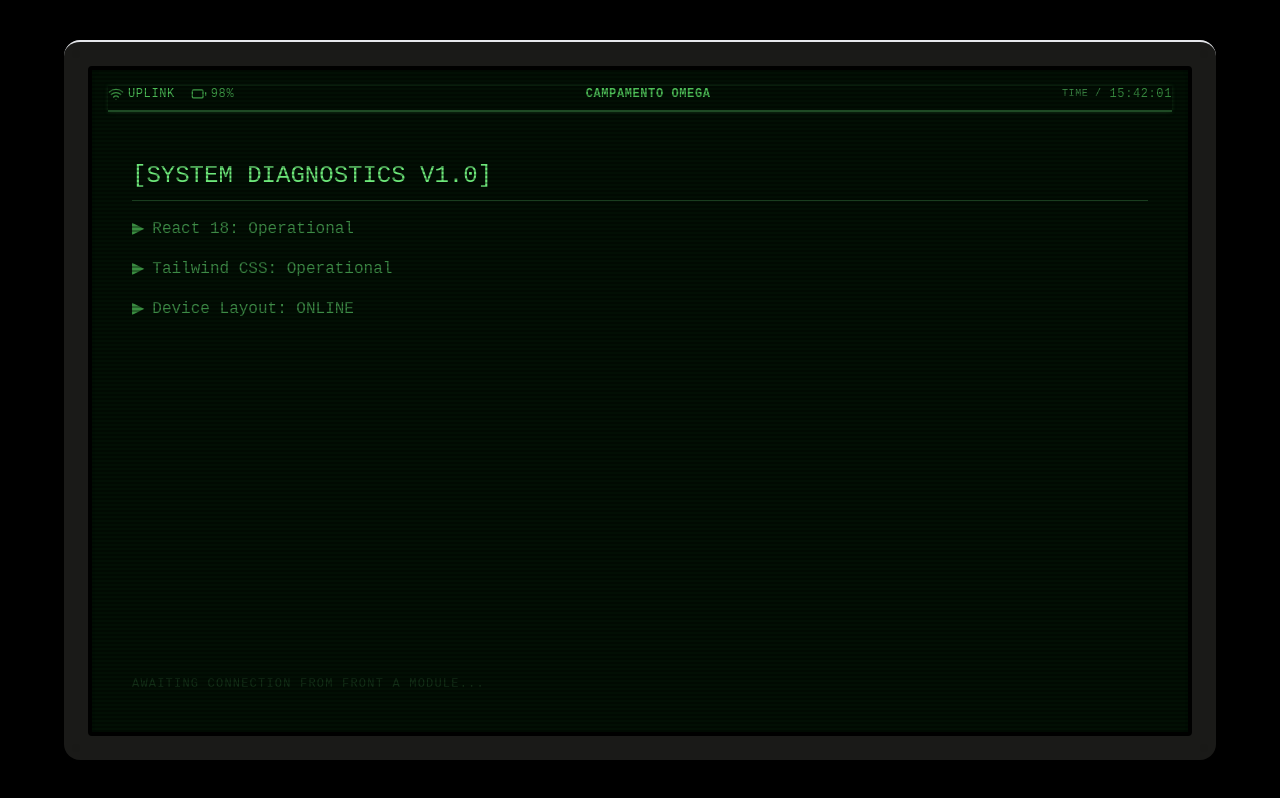
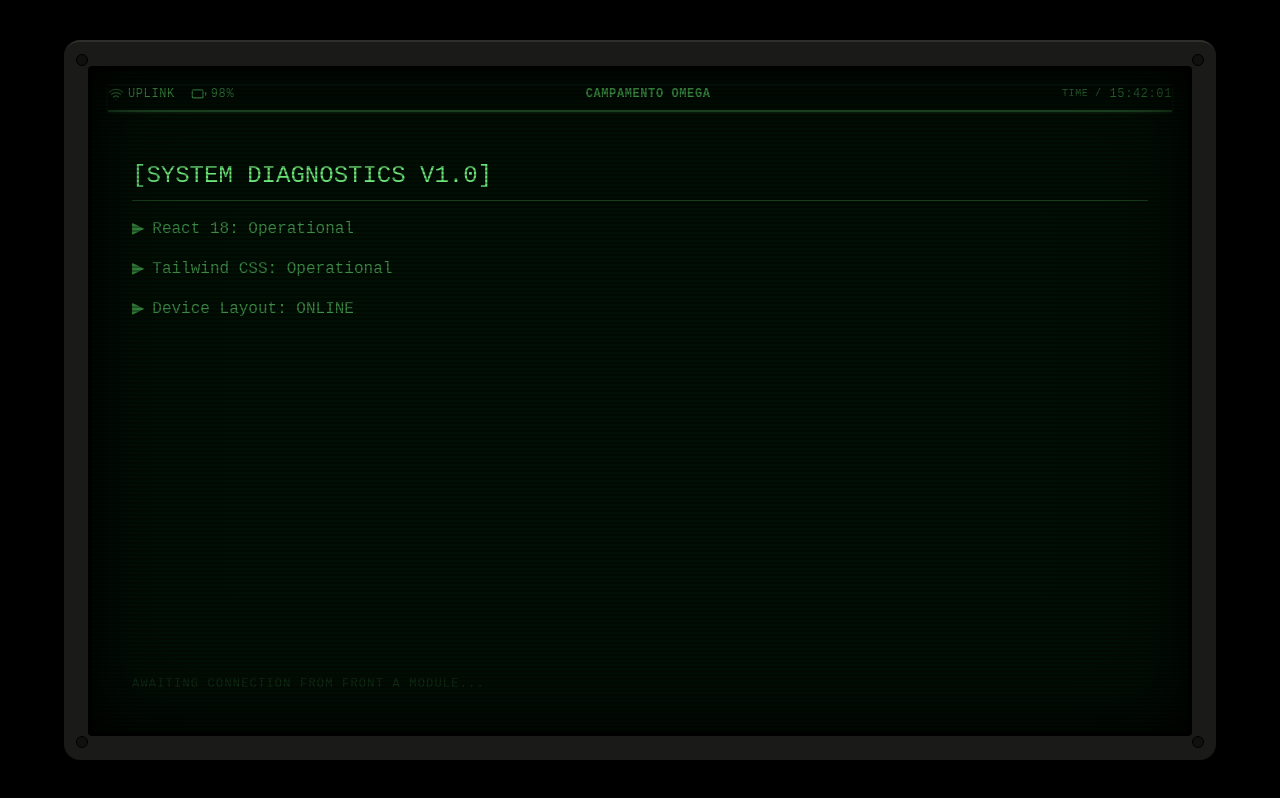
Before and after one commit to quesadx/gestion-del-fin-frontend, a React (Vite) app: page / in a window 1280 px wide. Built offline with nearby package versions, Linux system fonts and the light colour scheme.

Commit message:
apply missing CRT visual effects and refine animations
- Added missing 'bezel-hi' and 'screw' colors to tailwind config so decorative hardware renders correctly.
- Added deep inset box-shadow pseudo-element in scanlines CSS to simulate curved CRT glass vignette.

```diff
--- a/src/app/styles/scanlines.css
+++ b/src/app/styles/scanlines.css
@@ -9,6 +9,21 @@
   position: relative;
   /* Prevents the scanlines from overflowing the container */
   overflow: hidden;
+}
+
+/**
+ * Create a pronounced internal shadow to
+ * give the illusion of a bulbous, curved crystal.
+ */
+.crt-screen::before {
+  content: "";
+  position: absolute;
+  inset: 0;
+  box-shadow:
+    inset 0 0 60px rgba(0, 0, 0, 0.95),
+    inset 0 0 120px rgba(0, 0, 0, 0.4);
+  pointer-events: none;
+  z-index: 5;
 }
 
 /**
--- a/src/shared/lib/motion.ts
+++ b/src/shared/lib/motion.ts
@@ -5,7 +5,7 @@ export const crtOn: Variants = {
   animate: {
     scaleY: 1,
     opacity: 1,
-    transition: { duration: 0.25, ease: [0.23, 1, 0.32, 1] },
+    transition: { duration: 0.8, ease: [0.23, 1, 0.32, 1] },
   },
 };
 export const fadeIn: Variants = {
--- a/src/shared/ui/device/DeviceFrame.tsx
+++ b/src/shared/ui/device/DeviceFrame.tsx
@@ -18,10 +18,10 @@ export function DeviceFrame({ children }: Props) {
       */}
       <div className="relative flex h-full w-full max-w-6xl flex-col rounded-2xl border-t-2 border-t-bezel-hi bg-bezel p-3 shadow-2xl md:p-6">
         {/* Decorative Screws (Top Left, Top Right, Bottom Left, Bottom Right) */}
-        <div className="absolute left-2 top-2 h-2 w-2 rounded-full bg-screw shadow-inner" />
-        <div className="absolute right-2 top-2 h-2 w-2 rounded-full bg-screw shadow-inner" />
-        <div className="absolute bottom-2 left-2 h-2 w-2 rounded-full bg-screw shadow-inner" />
-        <div className="absolute bottom-2 right-2 h-2 w-2 rounded-full bg-screw shadow-inner" />
+        <div className="absolute left-3 top-3 h-3 w-3 rounded-full bg-screw border border-black shadow-inner" />
+        <div className="absolute right-3 top-3 h-3 w-3 rounded-full bg-screw border border-black shadow-inner" />
+        <div className="absolute bottom-3 left-3 h-3 w-3 rounded-full bg-screw border border-black shadow-inner" />
+        <div className="absolute bottom-3 right-3 h-3 w-3 rounded-full bg-screw border border-black shadow-inner" />
 
         {/* This is where the glass screen will be inserted */}
         {children}
--- a/tailwind.config.js
+++ b/tailwind.config.js
@@ -17,6 +17,8 @@ export default {
         "danger-text": "var(--clr-danger-text)",
         "warn-text": "var(--clr-warn-text)",
         bezel: "var(--clr-bezel)",
+        "bezel-hi": "var(--clr-bezel-hi)",
+        screw: "var(--clr-screw)",
       },
       fontFamily: {
         display: ['"Press Start 2P"', "monospace"],
```
